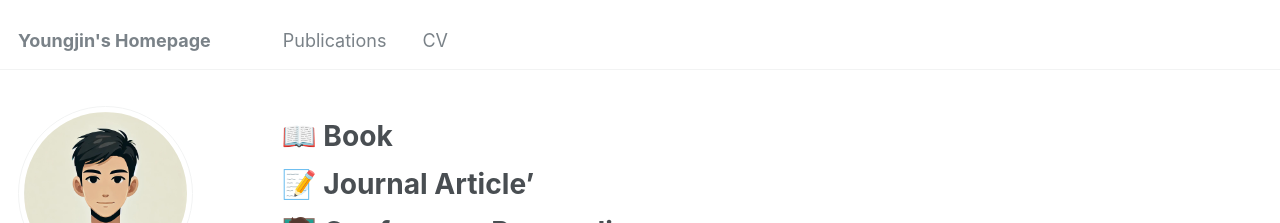
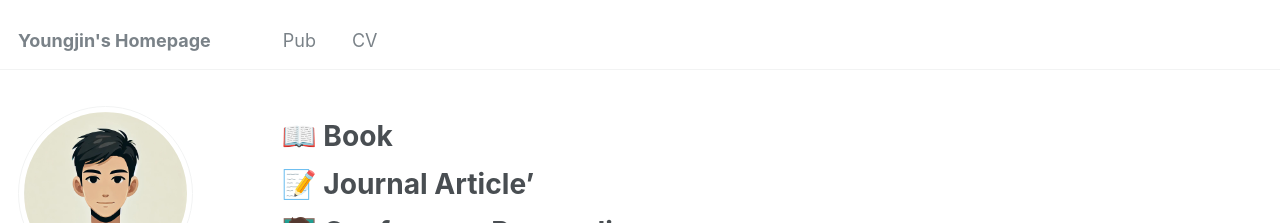
Before and after one commit to AutoBot4Kid/AutoBot4Kid.github.io, a Jekyll site: the page built from _pages/pub.md, in a window 1280 px wide. Shown: the top 223 px of the page. Built offline with Jekyll 4.4.1, drawn with Linux system fonts in a browser that asks for light colours; some web fonts are replaced.

Commit message:
pub list updates

```diff
--- a/_data/navigation.yml
+++ b/_data/navigation.yml
@@ -5,8 +5,8 @@
 # prevent it from being included in the site.
 
 main:
-  - title: "Publications"
-    url: /publicationlist/
+  - title: "Pub"
+    url: /pub/
 
   # - title: "Talks"
   #   url: /talks/
--- a/_pages/publicationlist.md
+++ b/_pages/pub.md
@@ -1,9 +1,7 @@
 ---
-permalink: /publicationlist/
+permalink: /pub/
 title: ""
 author_profile: true
-redirect_from:
-  - /publicationlist/
 ---
 
 📖 Book
```
